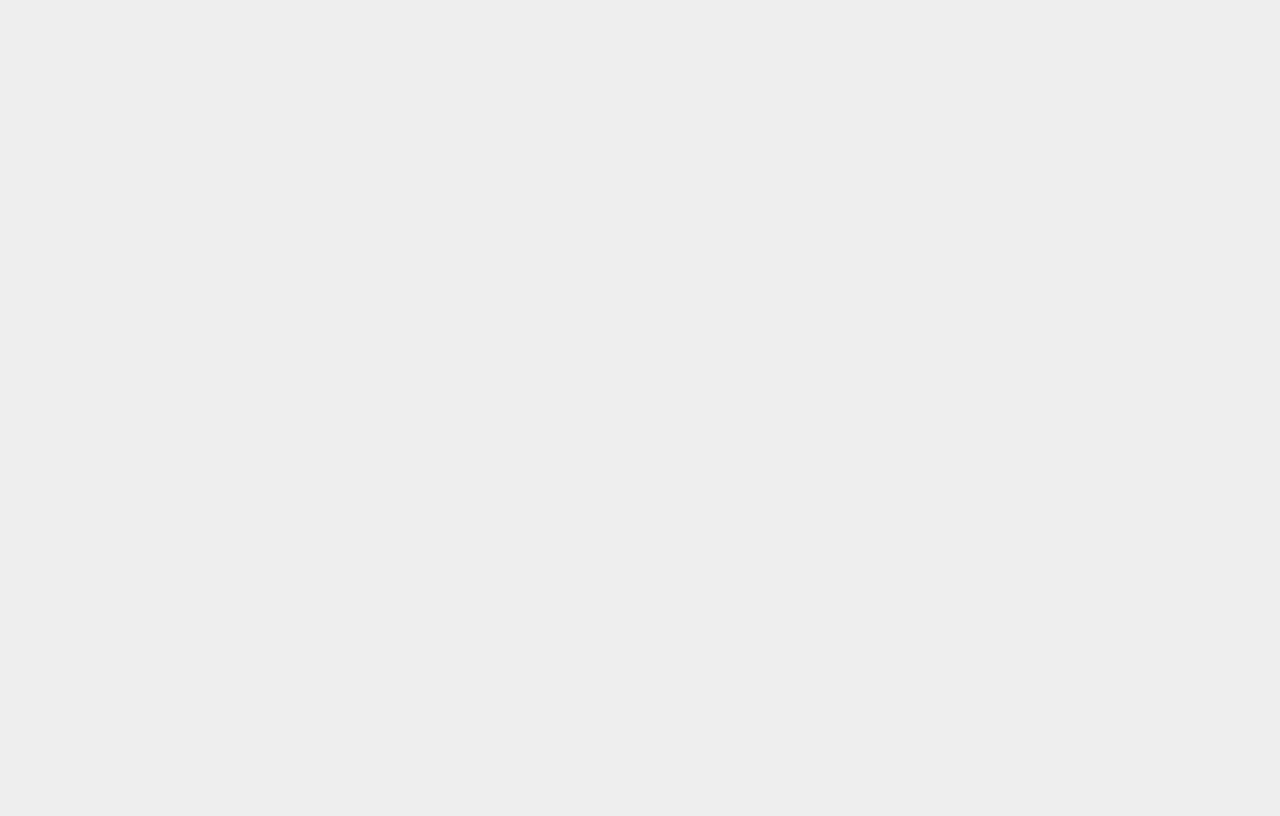
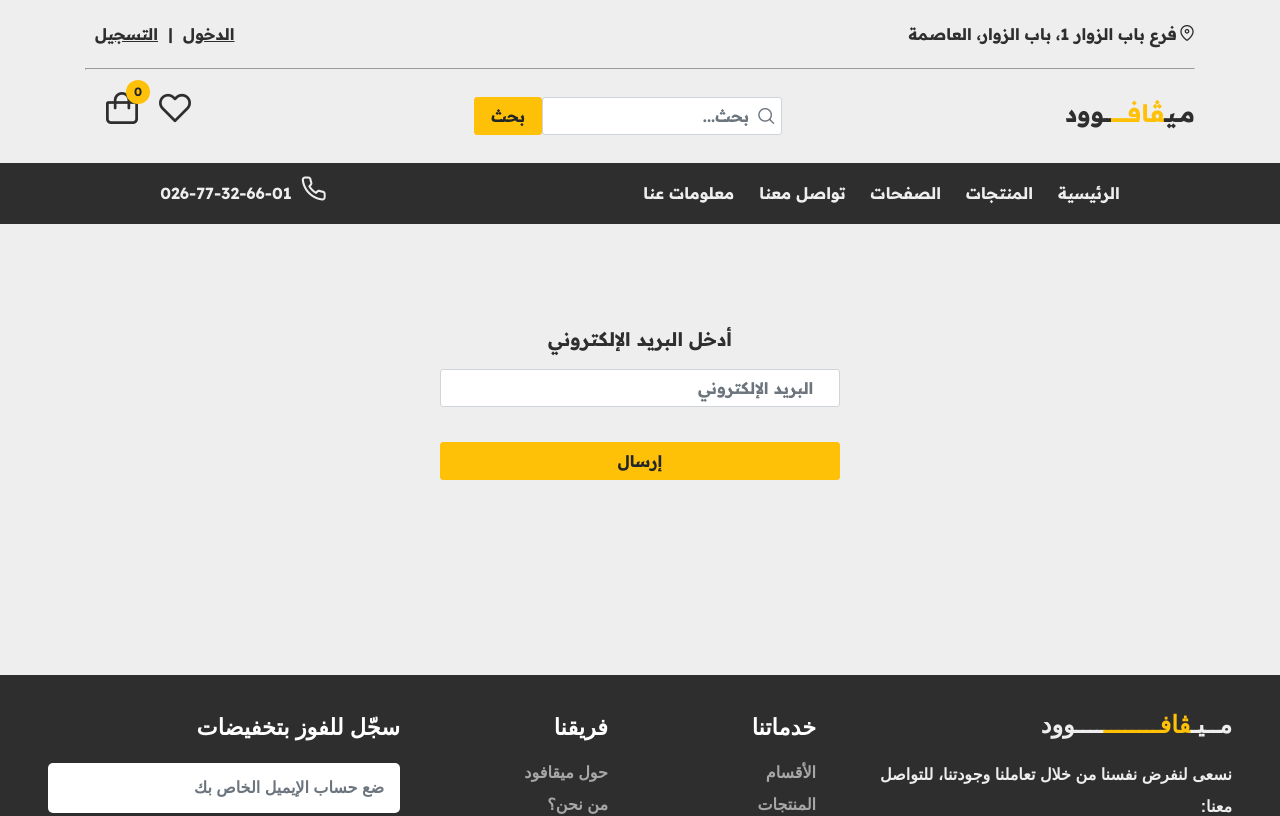
Before and after one commit to haithembenhalima/mega_food_frontend, a React (Vite) app: page /forgot-password in a window 1280 px wide. Before the commit this address had no page. Shown: the top 816 px of the page. Built offline with nearby package versions, Linux system fonts and the light colour scheme.

Commit message:
adding the forgot password

```diff
--- a/src/App.jsx
+++ b/src/App.jsx
@@ -4,6 +4,8 @@ import Index from './pages/Index';
 import Login from './pages/Login';
 import Signup from './pages/Signup';
 import ProductPage from "./pages/User/product/ProductPage";
+import ForgotPassword from "./pages/User/forgotPassword/ForgotPassword";
+import VerifyPassword from "./pages/User/forgotPassword/verifyPassword";
 function App() {
   return (
     <Router>
@@ -11,7 +13,9 @@ function App() {
         <Route path="/" element={<Index />} />
         <Route path="/login" element={<Login />} />
         <Route path="/signup" element={<Signup />} />
-        <Route path="/products" element={<ProductPage />} />
+        <Route path="/products" element={<ProductPage />}  />
+        <Route path="/forgot-password" element={<ForgotPassword />} />
+        <Route path="/verify-code" element={<VerifyPassword />} />
       </Routes>
     </Router>
   );
--- a/src/pages/Login.jsx
+++ b/src/pages/Login.jsx
@@ -75,7 +75,7 @@ function Login() {
               كلمة المرور
             </label>
           </FloatLabel>
-          <Link style={{ marginTop: 15, fontSize: 14, marginRight: 7 }}>
+          <Link to="/forgot-password" style={{ marginTop: 15, fontSize: 14, marginRight: 7 }}>
             هل نسيت كلمة السر؟
           </Link>
           <Button
--- /dev/null
+++ b/src/pages/User/forgotPassword/ForgotPassword.jsx
@@ -0,0 +1,109 @@
+import React from "react";
+import { useState, useRef } from "react";
+import "../../../App.css";
+import { Link } from "react-router-dom";
+import { useSelector, useDispatch } from "react-redux";
+import Navbar from "../../../components/navbar/Navbar";
+import Footer from "../../../components/footer/Footer";
+import { InputText } from "primereact/inputtext";
+import { Button } from "primereact/button";
+import { FloatLabel } from "primereact/floatlabel";
+import { Toast } from "primereact/toast";
+import {forgotAction} from '../../../redux/forgotPassword/actions'
+
+function ForgotPassword() {
+  const toast = useRef(null);
+  const [email, setEmail] = useState(null);
+  const dispatch = useDispatch();
+  const { forgotData, forgotLoading, forgotError } = useSelector(
+    (state) => state.forgotPassword
+  );
+
+
+  const handleSubmit = async (e) => {
+    e.preventDefault();
+    try {
+      const result = await dispatch(forgotAction({email}));
+
+      if (!forgotAction.fulfilled.match(result)) {
+        console.log(result);
+
+        toast.current.show({
+          severity: "error",
+          summary: "حدث خطأ",
+          detail: "يرجى المحاولة لاحقا",
+          life: 6000,
+        });
+      } else if (forgotAction.fulfilled.match(result)) {
+
+        window.location.href = "/verify-code";
+        console.log(result.payload);
+
+
+      }
+    } catch (error) {
+      console.log(error);
+
+    }
+
+
+  };
+
+  return (
+    <div className="container">
+      <Navbar />
+      <div className="forgot-form" style={forgotFormStyle}>
+        <h3>أدخل البريد الإلكتروني </h3>
+        <form onSubmit={handleSubmit} style={formStyle}>
+        <FloatLabel>
+            <InputText
+              id="email"
+              value={email}
+              onChange={(e) => setEmail(e.target.value)}
+              style={inputStyle}
+            />
+            <label htmlFor="email" style={{ marginBottom: 5, marginLeft: 250 }}>
+              البريد الإلكتروني
+            </label>
+          </FloatLabel>
+
+          <Button
+            type="submit"
+            label="إرسال"
+            style={buttonStyle}
+            disabled={false}
+          />
+        </form>
+      </div>
+      <Toast ref={toast} />
+      <Footer />
+    </div>
+  );
+}
+
+// Styles for the forgot form
+const forgotFormStyle = {
+  display: "flex",
+  flexDirection: "column",
+  alignItems: "center",
+  marginTop: "50px",
+  marginBottom: "150px",
+};
+
+const formStyle = {
+  display: "flex",
+  flexDirection: "column",
+  width: "100%",
+  maxWidth: "400px",
+};
+
+const inputStyle = {
+  width: "100%",
+};
+
+const buttonStyle = {
+  marginTop: "35px",
+  width: "100%",
+};
+
+export default ForgotPassword;
--- /dev/null
+++ b/src/pages/User/forgotPassword/VerifyPassword.jsx
@@ -0,0 +1,77 @@
+import React from "react";
+import { useState, useRef } from "react";
+import "../../../App.css";
+import { Link } from "react-router-dom";
+import { useSelector, useDispatch } from "react-redux";
+import Navbar from "../../../components/navbar/Navbar";
+import Footer from "../../../components/footer/Footer";
+import { InputMask } from "primereact/inputmask";
+import { Button } from "primereact/button";
+import { FloatLabel } from "primereact/floatlabel";
+import { Toast } from "primereact/toast";
+
+function VerifyPassword() {
+  const toast = useRef(null);
+  const [digit, setDigit] = useState(null);
+
+  const handleSubmit = async (e) => {
+    e.preventDefault();
+  };
+  return (
+    <div className="container">
+      <Navbar />
+      <div className="login-form" style={loginFormStyle}>
+        <h3>أدخل رمز التأكيد</h3>
+        <h6 style={{ marginBottom: 45, textAlign: "center" }}>
+          قم بإدخال رمز التأكيد المكون من 6 أرقام الذي سيصلك في بريدك الإلكتروني
+          <br></br> لإعادة تعيين كلمة السر{" "}
+        </h6>
+        <form onSubmit={handleSubmit} style={formStyle}>
+          <InputMask
+            style={{ marginTop: "35px", paddingRight: 30 }}
+            value={digit}
+            onChange={(e) => setDigit(e.target.value)}
+            mask="999999"
+            placeholder="XXXXXX"
+          />
+
+          <Button
+            type="submit"
+            label="تأكيد"
+            style={buttonStyle}
+            disabled={false}
+          />
+        </form>
+      </div>
+      <Toast ref={toast} />
+      <Footer />
+    </div>
+  );
+}
+
+// Styles for the login form
+const loginFormStyle = {
+  display: "flex",
+  flexDirection: "column",
+  alignItems: "center",
+  marginTop: "50px",
+  marginBottom: "150px",
+};
+
+const formStyle = {
+  display: "flex",
+  flexDirection: "column",
+  width: "100%",
+  maxWidth: "400px",
+};
+
+const inputStyle = {
+  width: "100%",
+};
+
+const buttonStyle = {
+  marginTop: "35px",
+  width: "100%",
+};
+
+export default VerifyPassword;
--- /dev/null
+++ b/src/redux/forgotPassword/actions.js
@@ -0,0 +1,30 @@
+import { createAsyncThunk } from "@reduxjs/toolkit";
+
+// Define the async thunk for the forgot action
+export const forgotAction = createAsyncThunk(
+  "authentication/forgot",
+  async (forgotData, { rejectWithValue }) => {
+    try {
+      const response = await fetch(
+        "http://localhost:5000/api/v1/auth/forgotPassword",
+        {
+          method: "POST",
+          headers: {
+            "Content-Type": "application/json",
+          },
+          body: JSON.stringify(forgotData),
+        }
+      );
+
+      if (!response.ok) {
+        const error = await response.json();
+        return rejectWithValue(error.message || "forgot failed");
+      }
+
+      const result = await response.json();
+      return result.data; // Return user data and token
+    } catch (error) {
+      return rejectWithValue(error.message || "Network error");
+    }
+  }
+);
--- /dev/null
+++ b/src/redux/forgotPassword/reducer.js
@@ -0,0 +1,19 @@
+import { forgotAction } from './actions';
+
+const forgotExtraReducers = (builder) => {
+  builder
+    .addCase(forgotAction.pending, (state) => {
+      state.forgotLoading = true;
+      state.forgotError = null;
+    })
+    .addCase(forgotAction.fulfilled, (state, action) => {
+      state.forgotLoading = false;
+      state.forgotData = action.payload;
+    })
+    .addCase(forgotAction.rejected, (state, action) => {
+      state.forgotLoading = false;
+      state.forgotError = action.error.message;
+    });
+};
+
+export default forgotExtraReducers;
--- /dev/null
+++ b/src/redux/forgotPassword/slice.js
@@ -0,0 +1,17 @@
+import { createSlice } from '@reduxjs/toolkit';
+import forgotExtraReducers from './reducer';
+
+const initialState = {
+  forgotData: null,
+  forgotLoading: false,
+  forgotError: null,
+};
+
+const forgotSlice = createSlice({
+  name: 'authentication',
+  initialState,
+  reducers: {},
+  extraReducers: forgotExtraReducers,
+});
+
+export default forgotSlice.reducer;
--- a/src/redux/store.js
+++ b/src/redux/store.js
@@ -3,6 +3,7 @@ import CategoryReducer from './category/slice'
 import ProductReducer from './product/slice'
 import SignupReducer from './signup/slice'
 import LoginReducer from './login/slice'
+import ForgotPasswordReducer from './forgotPassword/slice'
 
 export default configureStore({
   reducer: {
@@ -10,5 +11,6 @@ export default configureStore({
     product: ProductReducer,
     signup: SignupReducer,
     login: LoginReducer,
+    forgotPassword: ForgotPasswordReducer,
   },
 })
```
